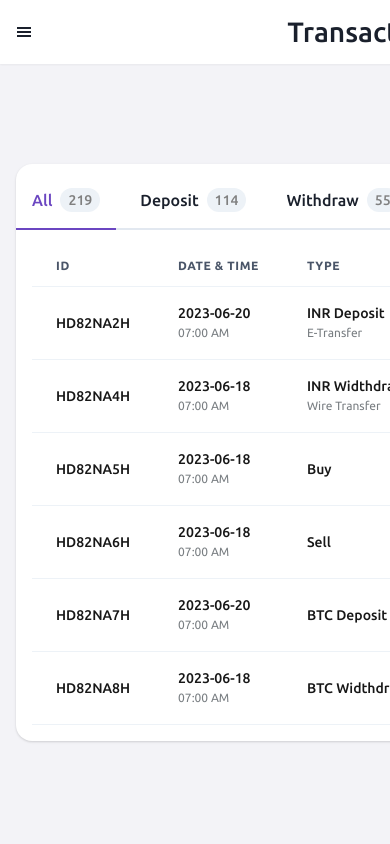
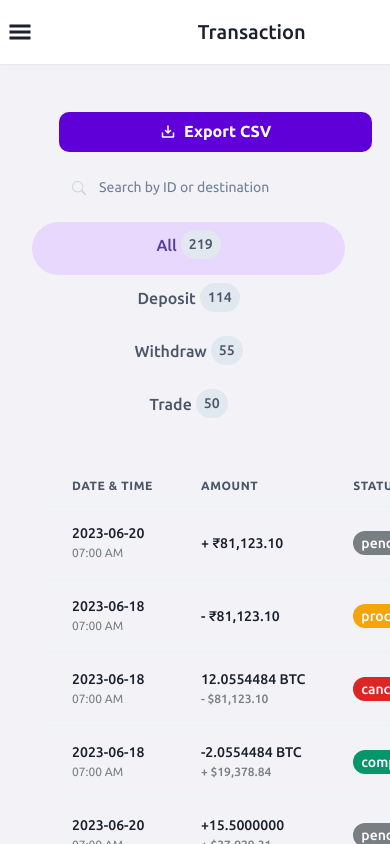
Before and after one commit to arsh10x/crypto_dashboard, a React (Vite) app: page /transactions in a window 390 px wide. Built offline with nearby package versions, Linux system fonts and the light colour scheme.

Commit message:
fix responsive layout

```diff
--- a/src/chakra/CustomCard.jsx
+++ b/src/chakra/CustomCard.jsx
@@ -4,6 +4,10 @@ export const CustomCard = chakra("div", {
   baseStyle: {
     borderRadius: "xl",
     bg: "white",
-    p: "6",
+    p: { base: "4", md: "6" },
+    w: "100%",
+    maxW: "100%",
+    boxShadow: "md",
+    overflow: "hidden",
   },
 });
--- a/src/components/SideDrawer.jsx
+++ b/src/components/SideDrawer.jsx
@@ -7,9 +7,9 @@ import {
   DrawerCloseButton,
 } from "@chakra-ui/react";
 import SideMenu from "./SideMenu";
+
 const SideDrawer = ({ isOpen, onClose }) => {
   return (
-    <>
     <Drawer isOpen={isOpen} placement="left" onClose={onClose}>
       <DrawerOverlay />
       <DrawerContent>
@@ -19,7 +19,6 @@ const SideDrawer = ({ isOpen, onClose }) => {
         </DrawerBody>
       </DrawerContent>
     </Drawer>
-    </>
   );
 };
 
--- a/src/components/TopNav.jsx
+++ b/src/components/TopNav.jsx
@@ -9,12 +9,11 @@ import {
   MenuList,
 } from "@chakra-ui/react";
 import { HiOutlineUserCircle } from "react-icons/hi2";
-// import Support from "./../pages/Support/Support";
 import { GiHamburgerMenu } from "react-icons/gi";
 
 const TopNav = ({ title, onOpen }) => {
   return (
-    <Box boxShadow="sm" px="4" bg="white">
+    <Box boxShadow="sm" px={{ base: 2, md: 4 }} bg="white">
       <HStack justify="space-between" h="16" maxW="70rem" mx="auto">
         <Icon
           as={GiHamburgerMenu}
@@ -23,13 +22,18 @@ const TopNav = ({ title, onOpen }) => {
             base: "block",
             lg: "none",
           }}
+          boxSize={{ base: 6, md: 8 }}
         />
-        <Heading fontSize="28px" fontWeight="medium">
+        <Heading
+          fontSize={{ base: "20px", md: "24px", lg: "28px" }}
+          fontWeight="medium"
+          textAlign={{ base: "center", lg: "left" }}
+        >
           {title}
         </Heading>
         <Menu>
           <MenuButton>
-            <Icon as={HiOutlineUserCircle} boxSize={10} />
+            <Icon as={HiOutlineUserCircle} boxSize={{ base: 8, md: 10 }} />
           </MenuButton>
           <MenuList>
             <MenuItem>Profile</MenuItem>
--- a/src/pages/Dashboard/components/PriceSection.jsx
+++ b/src/pages/Dashboard/components/PriceSection.jsx
@@ -6,60 +6,76 @@ import {
   Image,
   Stack,
   Text,
+  Tabs,
+  TabList,
+  TabPanels,
+  Tab,
+  TabPanel,
 } from "@chakra-ui/react";
 import { CustomCard } from "../../../chakra/CustomCard";
 import { GoArrowUpRight } from "react-icons/go";
 import { AiFillMinusCircle, AiFillPlusCircle } from "react-icons/ai";
-import { Tabs, TabList, TabPanels, Tab, TabPanel } from "@chakra-ui/react";
+
 const PriceSection = () => {
   const timestamps = ["7:15 PM", "12:55 AM", "6:35 AM", "12:15 PM", "5:55 PM"];
+
   return (
     <CustomCard>
-      <Flex justify="space-between" align="start">
-        <Stack>
+      <Flex
+        justify="space-between"
+        align="start"
+        direction={{ base: "column", md: "row" }}
+      >
+        <Stack spacing={4}>
           <HStack color="black.800">
-            <Text fontSize="sm">Current Price</Text>
+            <Text fontSize={{ base: "xs", md: "sm" }}>Current Price</Text>
           </HStack>
           <HStack
-            spacing={10}
-            align={{
-              base: "flex-start",
-              sm: "center",
-            }}
-            flexDir={{
-              base: "column",
-              sm: "row",
-            }}
+            spacing={{ base: 2, sm: 10 }}
+            align={{ base: "flex-start", sm: "center" }}
+            flexDir={{ base: "column", sm: "row" }}
           >
             <HStack>
-              <Text textStyle="h2" fontWeight="medium">
+              <Text
+                textStyle="h2"
+                fontWeight="medium"
+                fontSize={{ base: "lg", md: "2xl" }}
+              >
                 ₹26,670.25
               </Text>
               <HStack fontWeight="md" color="#059669">
                 <Icon as={GoArrowUpRight} />
-                <Text fontSize="sm" fontWeight="medium">
+                <Text fontSize={{ base: "xs", md: "sm" }} fontWeight="medium">
                   0.04%
                 </Text>
               </HStack>
             </HStack>
           </HStack>
         </Stack>
-        <HStack>
-          <Button leftIcon={<Icon as={AiFillPlusCircle} />}>Buy</Button>
-          <Button leftIcon={<Icon as={AiFillMinusCircle} />}>Sell</Button>
+        <HStack spacing={{ base: 2, md: 4 }} mt={{ base: 4, md: 0 }}>
+          <Button
+            leftIcon={<Icon as={AiFillPlusCircle} />}
+            size={{ base: "sm", md: "md" }}
+          >
+            Buy
+          </Button>
+          <Button
+            leftIcon={<Icon as={AiFillMinusCircle} />}
+            size={{ base: "sm", md: "md" }}
+          >
+            Sell
+          </Button>
         </HStack>
       </Flex>
-      <Tabs variant="soft-rounded">
+      <Tabs variant="soft-rounded" mt={4}>
         <Flex justify="end">
           <TabList bg="black.5" p="3px">
             {["1H", "1D", "1W", "1M"].map((tab) => (
               <Tab
-                _selected={{
-                  bg: "white",
-                }}
+                _selected={{ bg: "white" }}
                 key={tab}
-                fontSize="sm"
-                p="6px"
+                fontSize={{ base: "xs", md: "sm" }}
+                p={{ base: "4px", md: "6px" }}
                 borderRadius="4"
               >
                 {tab}
@@ -67,13 +83,12 @@ const PriceSection = () => {
             ))}
           </TabList>
         </Flex>
-
         <TabPanels>
           <TabPanel>
-            <Image w="100%" src="/Graph.svg" alt="Graph" mt="48px" />
-            <HStack justify="space-between">
+            <Image w="100%" src="/Graph.svg" alt="Graph" mt="24px" />
+            <HStack justify="space-between" mt={4}>
               {timestamps.map((timestamp) => (
-                <Text key={timestamp} fontSize="sm" color="black.80">
+                <Text key={timestamp} fontSize={{ base: "xs", md: "sm" }} color="black.80">
                   {timestamp}
                 </Text>
               ))}
--- a/src/pages/Transaction/TransactionPage.jsx
+++ b/src/pages/Transaction/TransactionPage.jsx
@@ -1,80 +1,115 @@
 import {
   Button,
-  Card,
   Flex,
-  HStack,
   Icon,
   Input,
   InputGroup,
   InputLeftElement,
-  Tag,
+  Stack,
+  Text,
+  Tabs,
+  TabList,
+  TabPanels,
+  Tab,
+  TabPanel,
+  useMediaQuery,
 } from "@chakra-ui/react";
 import DashboardLayout from "../../components/DashboardLayout";
 import { PiDownloadSimpleBold } from "react-icons/pi";
-import { Tabs, TabList, TabPanels, Tab, TabPanel } from "@chakra-ui/react";
+import { BsSearch } from "react-icons/bs";
 import TransactionTable from "./components/TransactionTable";
-import { BsSearch } from "react-icons/bs";
 
-// *! Create table responsive
 const Transaction = () => {
   const tabs = [
-    {
-      name: "All",
-      count: 219,
-    },
-    {
-      name: "Deposit",
-      count: 114,
-    },
-    {
-      name: "Withdraw",
-      count: 55,
-    },
-    {
-      name: "Trade",
-      count: 50,
-    },
+    { name: "All", count: 219 },
+    { name: "Deposit", count: 114 },
+    { name: "Withdraw", count: 55 },
+    { name: "Trade", count: 50 },
   ];
+
+  const [isSmallerThan375] = useMediaQuery("(max-width: 375px)");
+
   return (
     <DashboardLayout title="Transaction">
-      <Flex justify="end" mt="6" mb="3">
-        <Button leftIcon={<Icon as={PiDownloadSimpleBold} />}>
+      <Flex
+        direction="column"
+        align="center"
+        mt="6"
+        mb="3"
+        px={{ base: "4", md: "0" }}
+        w="100%"
+      >
+        {/* Button */}
+        <Button
+          leftIcon={<Icon as={PiDownloadSimpleBold} />}
+          w={{ base: "70%", sm: "80%", md: "60%" }}
+          mb="4"
+          mr="20"
+          fontSize={isSmallerThan375 ? "sm" : "md"}
+          textAlign="center"
+          overflowX="auto"
+        >
           Export CSV
         </Button>
-      </Flex>
-      <Card borderRadius="1rem">
-        <Tabs>
-          <TabList pt="4" display="flex" justifyContent="space-between">
-            <HStack>
+
+        {/* Search Bar */}
+        <InputGroup
+          maxW={{ base: "70%", sm: "80%", md: "60%" }}
+          w="100%"
+          mb="4"
+          mr="20"
+        >
+          <InputLeftElement pointerEvents="none">
+            <Icon as={BsSearch} color="gray.300" />
+          </InputLeftElement>
+          <Input
+            fontSize={isSmallerThan375 ? "xs" : "sm"}
+            color="black.60"
+            type="tel"
+            border="none"
+            placeholder="Search by ID or destination"
+            w="100%"
+          />
+        </InputGroup>
+
+        {/* Tabs */}
+        <Tabs variant="soft-rounded" isLazy w="100%">
+          <TabList
+            display="flex"
+            flexDirection={{ base: "column", md: "row" }}
+            justifyContent="center"
+            w="70%"
+            overflowX="auto"
+            mb="4"
+          >
             {tabs.map((tab) => (
               <Tab
                 key={tab.name}
                 display="flex"
-                  gap={2}
+                alignItems="center"
+                gap={1}
                 pb="4"
                 colorScheme="gray"
                 fontWeight="medium"
+                flexShrink={0}
+                fontSize={isSmallerThan375 ? "sm" : "md"}
+                minWidth={isSmallerThan375 ? "100px" : "auto"}
               >
                 {tab.name}
-                  <Tag colorScheme="gray" color="gray" borderRadius="full">
+                <Text
+                  fontSize={isSmallerThan375 ? "xs" : "sm"}
+                  bg="gray.200"
+                  color="gray.600"
+                  borderRadius="full"
+                  px="2"
+                  py="1"
+                >
                   {tab.count}
-                  </Tag>
+                </Text>
               </Tab>
             ))}
-            </HStack>
-            <InputGroup maxW="210px" pr="2">
-              <InputLeftElement pointerEvents="none">
-                <Icon as={BsSearch} color="gray.300" />
-              </InputLeftElement>
-              <Input
-                fontSize="xs"
-                color="black.60"
-                type="tel"
-                border="none"
-                placeholder="Search by ID or destination"
-              />
-            </InputGroup>
           </TabList>
+
           <TabPanels>
             <TabPanel>
               <TransactionTable />
@@ -90,7 +125,7 @@ const Transaction = () => {
             </TabPanel>
           </TabPanels>
         </Tabs>
-      </Card>
+      </Flex>
     </DashboardLayout>
   );
 };
--- a/src/pages/Transaction/components/TransactionTable.jsx
+++ b/src/pages/Transaction/components/TransactionTable.jsx
@@ -10,6 +10,8 @@ import {
   Stack,
   Text,
   Tag,
+  useBreakpointValue,
+  Collapse,
 } from "@chakra-ui/react";
 
 const TransactionTable = () => {
@@ -30,7 +32,7 @@ const TransactionTable = () => {
       date: "2023-06-18",
       time: "07:00 AM",
       type: {
-        name: "INR Widthdraw",
+        name: "INR Withdraw",
         tag: "Wire Transfer",
       },
       amount: "- ₹81,123.10",
@@ -80,7 +82,7 @@ const TransactionTable = () => {
       date: "2023-06-18",
       time: "07:00 AM",
       type: {
-        name: "BTC Widthdraw",
+        name: "BTC Withdraw",
       },
       amountType: {
         amount: "-5.05555544",
@@ -97,22 +99,29 @@ const TransactionTable = () => {
     cancelled: "#DC2626",
   };
 
+  // Breakpoint values
+  const showFullTable = useBreakpointValue({ base: false, md: true });
+
   return (
     <TableContainer>
       <Table variant="simple" colorScheme="gray">
         <Thead>
           <Tr>
-            <Th>ID</Th>
+            <Th display={{ base: "none", md: "table-cell" }}>ID</Th>
             <Th>Date & Time</Th>
-            <Th>Type</Th>
+            <Th display={{ base: "none", md: "table-cell" }}>Type</Th>
             <Th>Amount</Th>
             <Th>Status</Th>
           </Tr>
         </Thead>
-        <Tbody color="p.black">
+        <Tbody>
           {tableData.map((data) => (
             <Tr key={data.id}>
-              <Td fontSize="sm" fontWeight="medium">
+              <Td
+                display={{ base: showFullTable ? "table-cell" : "none", md: "table-cell" }}
+                fontSize="sm"
+                fontWeight="medium"
+              >
                 {data.id}
               </Td>
               <Td>
@@ -125,7 +134,9 @@ const TransactionTable = () => {
                   </Text>
                 </Stack>
               </Td>
-              <Td>
+              <Td
+                display={{ base: showFullTable ? "table-cell" : "none", md: "table-cell" }}
+              >
                 <Stack spacing={0}>
                   <Text fontSize="sm" fontWeight="medium">
                     {data.type.name}
@@ -160,6 +171,29 @@ const TransactionTable = () => {
                   {data.status}
                 </Tag>
               </Td>
+              <Td
+                display={{ base: showFullTable ? "table-cell" : "none", md: "none" }}
+                colSpan={5}
+              >
+                <Collapse startingHeight={50} in={!showFullTable}>
+                  <Stack spacing={1}>
+                    <Text fontSize="sm" fontWeight="medium">
+                      ID: {data.id}
+                    </Text>
+                    <Text fontSize="sm" fontWeight="medium">
+                      Type: {data.type.name}
+                    </Text>
+                    <Text fontSize="sm" fontWeight="medium">
+                      Amount: {data.amount ? data.amount : data.amountType.amount}
+                    </Text>
+                    <Text fontSize="sm" fontWeight="medium">
+                      Status: <Tag bg={statusColor[data.status]} color="white" borderRadius="full">
+                        {data.status}
+                      </Tag>
+                    </Text>
+                  </Stack>
+                </Collapse>
+              </Td>
             </Tr>
           ))}
         </Tbody>
```
Also changed, not shown: src/components/SideMenu.jsx (+17 -9 lines), src/pages/Dashboard/Dashboard.jsx (+9 -7 lines). Lines whose indentation alone changed are shown as unchanged.
